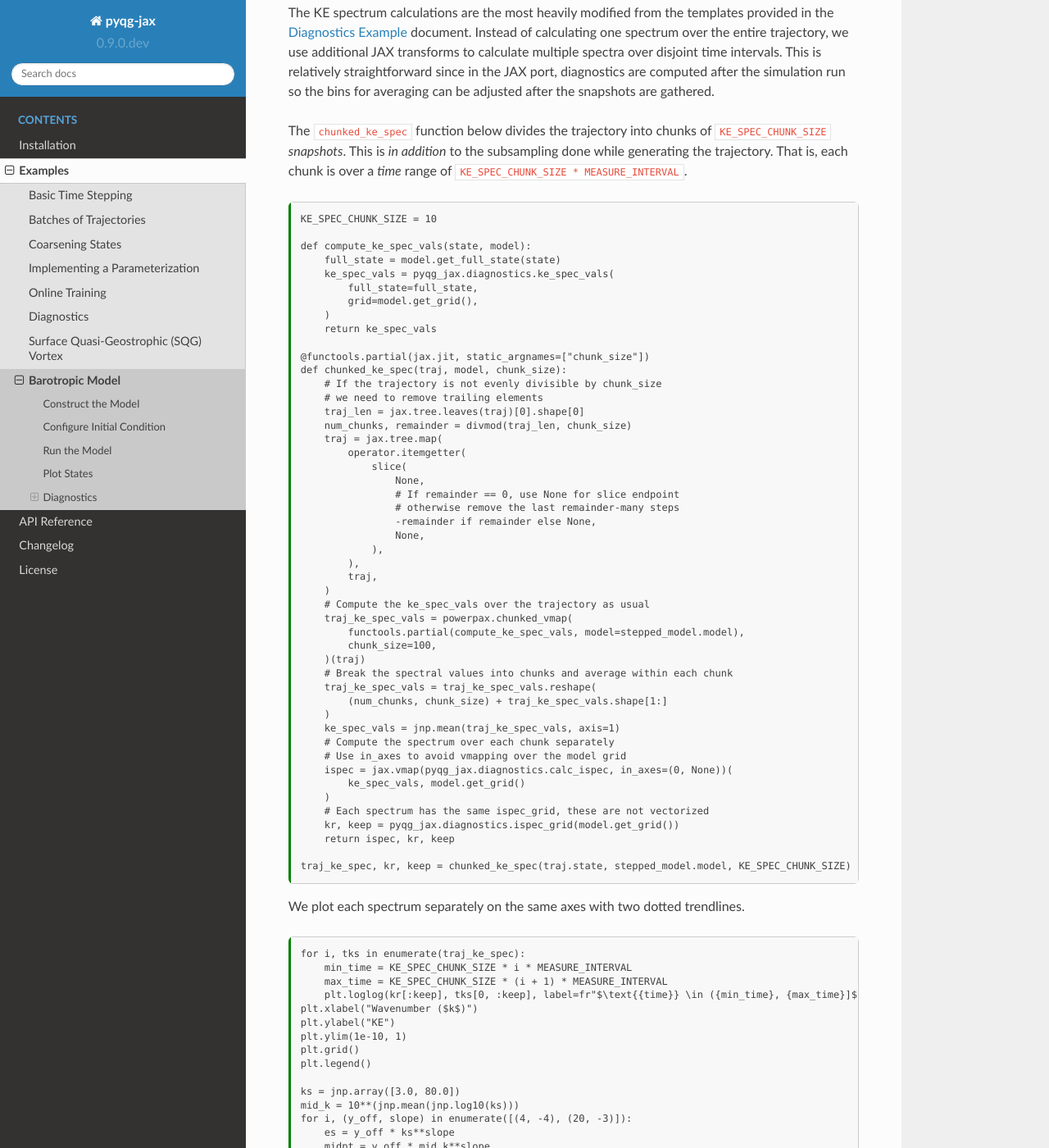
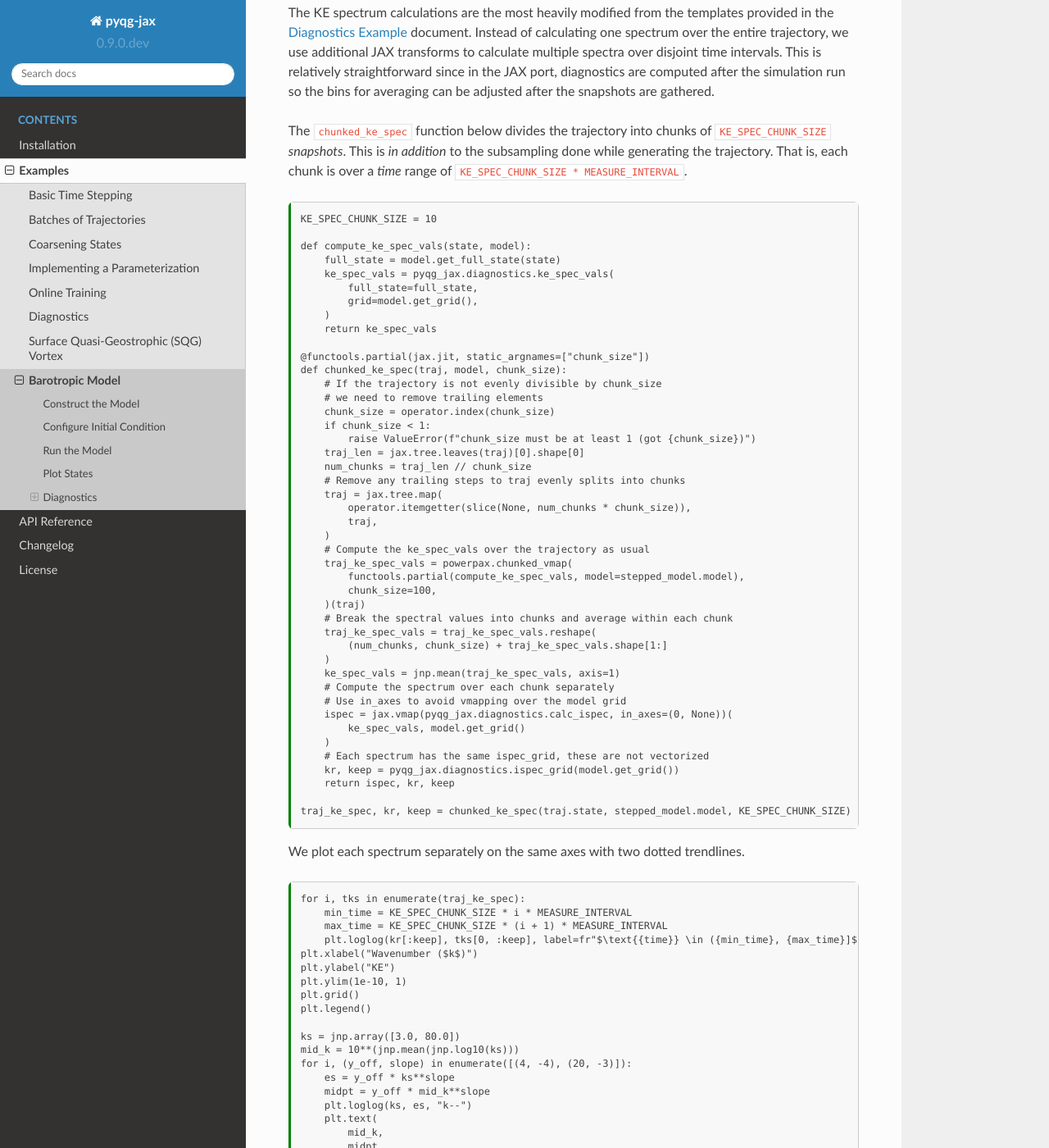
Before and after one commit to karlotness/pyqg-jax, a Sphinx documentation site: the page built from docs/examples.barotropic.md, in a window 1280 px wide and 1400 px high, scrolled down 4785 px. Shown: the whole window at 82% size. Built offline with Sphinx 7.4.7 and the Read the Docs theme 2.0.0, drawn with Linux system fonts in a browser that asks for light colours.

Commit message:
Simplify batched KE spectrum calculation in barotropic example.

```diff
--- a/docs/examples.barotropic.md
+++ b/docs/examples.barotropic.md
@@ -307,18 +307,14 @@ def compute_ke_spec_vals(state, model):
 def chunked_ke_spec(traj, model, chunk_size):
     # If the trajectory is not evenly divisible by chunk_size
     # we need to remove trailing elements
+    chunk_size = operator.index(chunk_size)
+    if chunk_size < 1:
+        raise ValueError(f"chunk_size must be at least 1 (got {chunk_size})")
     traj_len = jax.tree.leaves(traj)[0].shape[0]
-    num_chunks, remainder = divmod(traj_len, chunk_size)
+    num_chunks = traj_len // chunk_size
+    # Remove any trailing steps to traj evenly splits into chunks
     traj = jax.tree.map(
-        operator.itemgetter(
-            slice(
-                None,
-                # If remainder == 0, use None for slice endpoint
-                # otherwise remove the last remainder-many steps
-                -remainder if remainder else None,
-                None,
-            ),
-        ),
+        operator.itemgetter(slice(None, num_chunks * chunk_size)),
         traj,
     )
     # Compute the ke_spec_vals over the trajectory as usual
```
